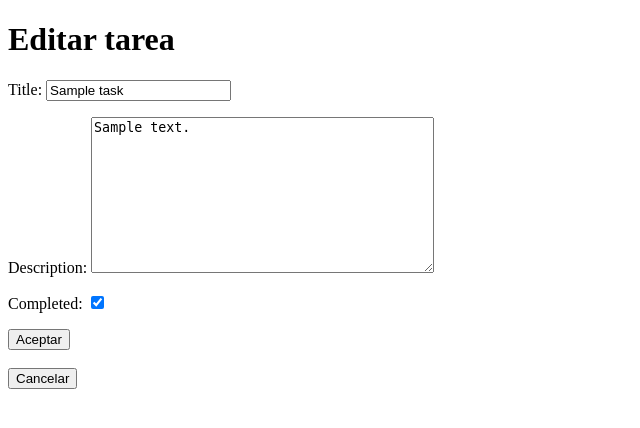
After one commit to Nastupiste/django_task, a Django app: page /task/edit/1 in a window 1280 px wide. The commit adds this page. Shown: the top 428 px of the page, without its empty margins (0-640 px from the left). Run offline with Django 4.2, Linux system fonts and the light colour scheme; tables that the repository leaves empty hold one stand-in row (values such as "Sample post").

Commit message:
función editar operativa

```diff
--- a/task/templates/task_description.html
+++ b/task/templates/task_description.html
@@ -15,5 +15,9 @@
     <form action="{% url 'home' %}" method="get">
       <button type="submit">Volver</button>
     </form>
+    <br />
+    <form action="{% url 'task_edit' pk=task.pk %}" method="get">
+      <button type="submit">Editar</button>
+    </form>
   </body>
 </html>
--- /dev/null
+++ b/task/templates/task_edit.html
@@ -0,0 +1,19 @@
+<!DOCTYPE html>
+<html lang="es">
+  <head>
+    <meta charset="UTF-8" />
+    <meta name="viewport" content="width=device-width, initial-scale=1.0" />
+    <title>Editar tarea</title>
+  </head>
+  <body>
+    <h1>Editar tarea</h1>
+    <form action="{% url 'task_edit' pk=task.pk %}" method="POST">
+      {% csrf_token %} {{ form.as_p }}
+      <button type="submit">Aceptar</button>
+    </form>
+    <br />
+    <form action="{% url 'home' %}" method="get">
+      <button type="submit">Cancelar</button>
+    </form>
+  </body>
+</html>
--- a/task/urls.py
+++ b/task/urls.py
@@ -4,5 +4,6 @@ from .views import *
 urlpatterns = [
     path('', Home.as_view(), name='home'),
     path('task/<int:pk>', TaskDescription.as_view(), name='task_description'),
-    path('task/new', NewTask.as_view(), name='formulario')
+    path('task/new', NewTask.as_view(), name='formulario'),
+    path('task/edit/<int:pk>', EditTask.as_view(), name='task_edit'),
 ]
--- a/task/views.py
+++ b/task/views.py
@@ -43,6 +43,24 @@ class TaskDescription(View):
     def get(self, request, pk):
         task = get_object_or_404(Task, pk=pk)
         return render(request, self.template_description, {'task': task})
+
+
+class EditTask(View):
+
+    def get(self, request, pk):
+        task = get_object_or_404(Task, pk=pk)
+        form = TaskForm(instance=task)
+        return render(request, 'task_edit.html', {'task': task, 'form': form})
+
+    def post(self, request, pk):
+        task = get_object_or_404(Task, pk=pk)
+        form = TaskForm(request.POST, instance=task)
+        if form.is_valid():
+            task = form.save(commit=False)
+            form.save()
+            return redirect('task_description', pk=pk)
+        return render(request, 'task_edit.html', {'task': task, 'form': form})
+
 
 # Organizado en funciones (form.Form)
 
```
